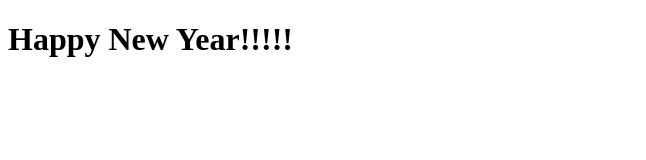
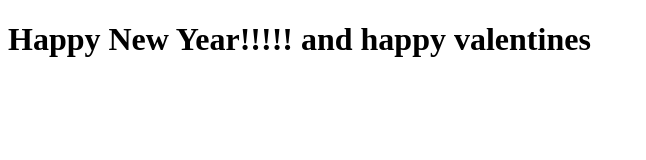
Before and after one commit to anonymousjuan/demo1, a plain HTML site: page index.html in a window 1280 px wide. Shown: the whole page, without its empty margins (0-646 px from the left). Drawn offline with Linux system fonts and the light colour scheme.

Commit message:
Update index.html

```diff
--- a/index.html
+++ b/index.html
@@ -5,7 +5,7 @@
     <title>Web System</title>
  </head>
  <body>
-    <h1>Happy New Year!!!!!</h1>
+    <h1>Happy New Year!!!!! and happy valentines</h1>
 
  </body>
  </html>
```
